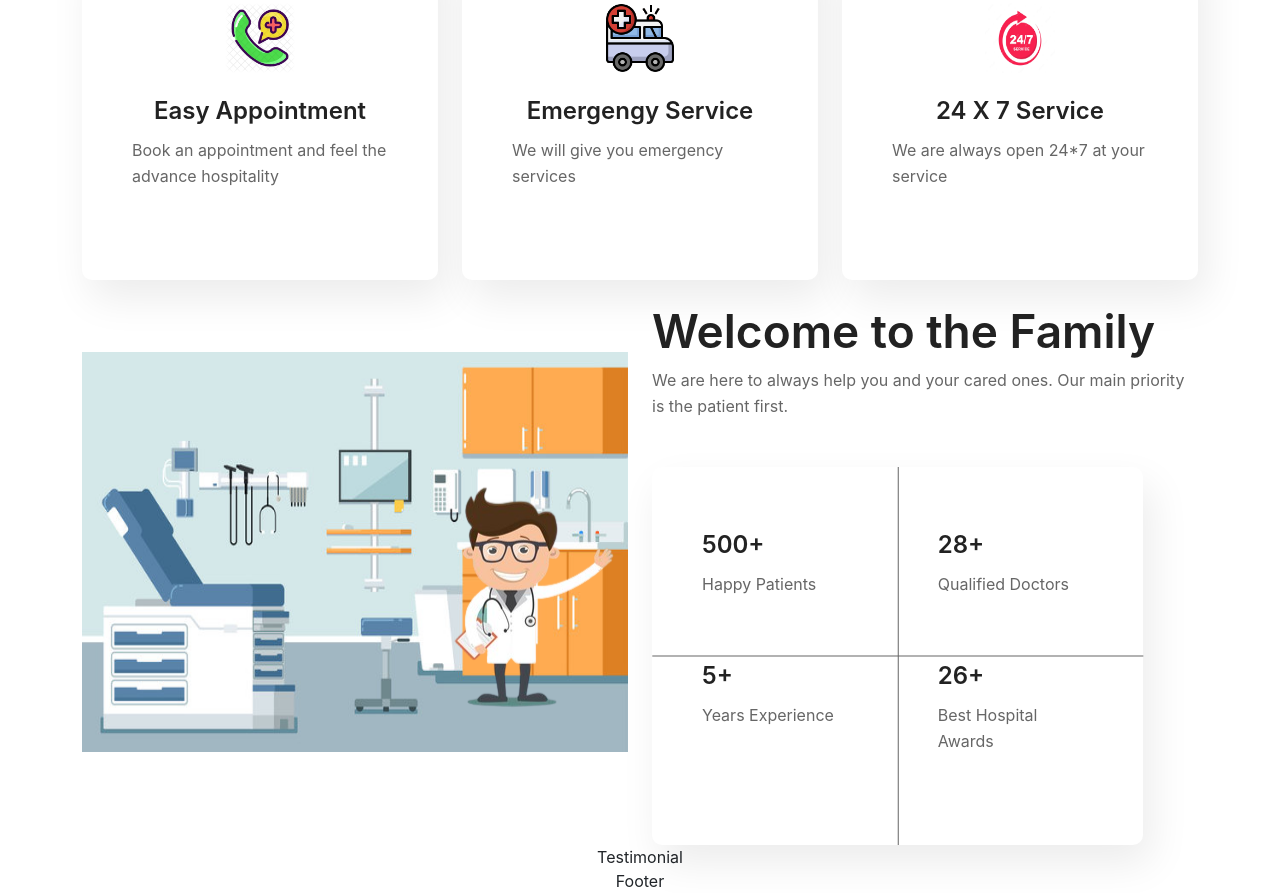
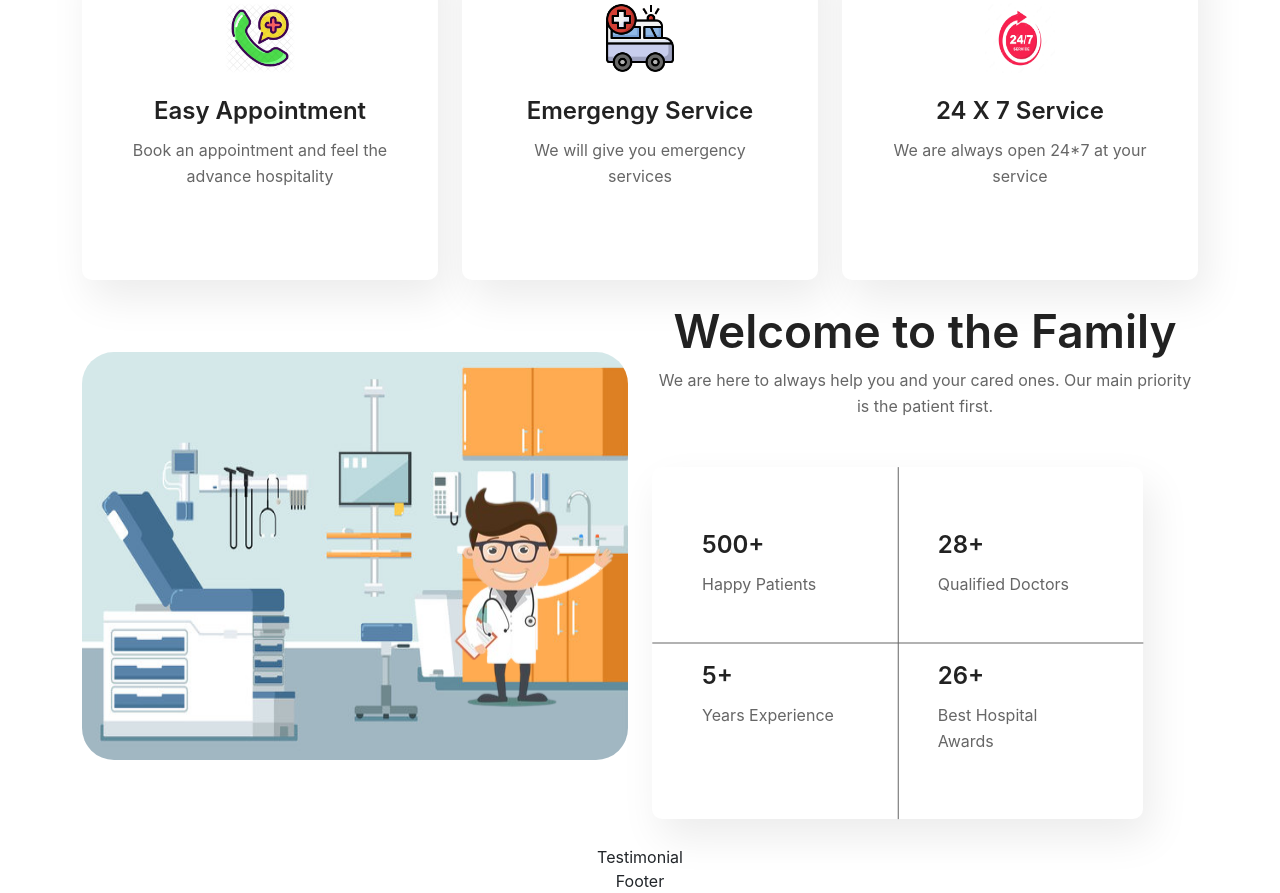
Before and after one commit to Souma-coder/Hospital_app, a React (Create React App) app: page / in a window 1280 px wide. Shown: the part 780-1673 px from the top of the page. Built offline with nearby package versions, Linux system fonts and the light colour scheme.

Commit message:
29 april morning updation

```diff
--- a/src/components/about/About.css
+++ b/src/components/about/About.css
@@ -4,6 +4,7 @@
 
 .about_wrapper .card {
   width: 90%;
+  height: 65%;
   flex-direction: row;
   justify-content: space-between;
   flex-wrap: wrap;
@@ -44,7 +45,8 @@
 .about_wrapper .about-chamber {
   position: relative;
   top: 3rem;
-  height: 25rem;
+  height: 25.5rem;
+  border-radius: 2rem;
 }
 
 .about_wrapper .about-animate {
@@ -55,3 +57,58 @@
   -webkit-animation: movebounce 3s linear infinite;
   animation: movebounce 3s linear infinite;
 }
+
+@media (max-width: 1199.5px) {
+  .about_wrapper .card {
+    width: 100%;
+  }
+
+  .about_wrapper .about-animate {
+    left: 12.9375rem;
+  }
+
+  .about_wrapper h2 {
+    font-size: 2.6rem;
+  }
+}
+
+@media (max-width: 991px) {
+  .about_wrapper h2 {
+    font-size: 2rem;
+  }
+
+  .about_wrapper .about-clinic:nth-child(1),
+  .about_wrapper .about-clinic:nth-child(2) {
+    margin-bottom: 2.8625rem;
+  }
+
+  .about_wrapper .about-clinic:nth-child(2),
+  .about_wrapper .about-clinic:nth-child(4) {
+    padding-left: 2.375rem;
+  }
+
+  .about_wrapper .about-chamber {
+    height: 21.125rem;
+  }
+
+  .about_wrapper .about-animate {
+    width: 60%;
+    left: 9.5rem;
+  }
+}
+
+@media (max-width: 767px) {
+  .row {
+    gap: 2rem;
+  }
+
+  .about_wrapper .about-animate {
+    width: 45%;
+    left: 18rem;
+    top: 8.5rem;
+  }
+
+  .about-clinic p {
+    text-align: center;
+  }
+}
--- a/src/components/about/About.jsx
+++ b/src/components/about/About.jsx
@@ -23,8 +23,8 @@ const About = () => {
             </div>
           </div>
           <div className="col-md-6 text-center text-md-start">
-            <h2>Welcome to the Family</h2>
-            <p>
+            <h2 className="text-center">Welcome to the Family</h2>
+            <p className="text-center">
               We are here to always help you and your cared ones. Our main
               priority is the patient first.
             </p>
--- a/src/components/home/Home.jsx
+++ b/src/components/home/Home.jsx
@@ -47,7 +47,7 @@ const Home = () => {
       <div className="wrapper pb-0">
         <div className="container">
           <div className="row">
-            <div className="col-md-4 col-sm-6 mb-4">
+            <div className="col-md-4 col-sm-12 mb-4">
               <div className="card text-center">
                 <div className="icon-box">
                   <img
@@ -58,11 +58,13 @@ const Home = () => {
                 </div>
                 <div>
                   <h4>Easy Appointment</h4>
-                  <p>Book an appointment and feel the advance hospitality</p>
+                  <p className="text-center">
+                    Book an appointment and feel the advance hospitality
+                  </p>
                 </div>
               </div>
             </div>
-            <div className="col-md-4 col-sm-6 mb-4">
+            <div className="col-md-4 col-sm-12 mb-4">
               <div className="card text-center">
                 <div className="icon-box">
                   <img
@@ -73,11 +75,13 @@ const Home = () => {
                 </div>
                 <div>
                   <h4>Emergengy Service</h4>
-                  <p>We will give you emergency services</p>
+                  <p className="text-center">
+                    We will give you emergency services
+                  </p>
                 </div>
               </div>
             </div>
-            <div className="col-md-4 col-sm-6 mb-4">
+            <div className="col-md-4 col-sm-12 mb-4">
               <div className="card text-center">
                 <div className="icon-box">
                   <img
@@ -88,7 +92,9 @@ const Home = () => {
                 </div>
                 <div>
                   <h4>24 X 7 Service</h4>
-                  <p>We are always open 24*7 at your service</p>
+                  <p className="text-center">
+                    We are always open 24*7 at your service
+                  </p>
                 </div>
               </div>
             </div>
```
